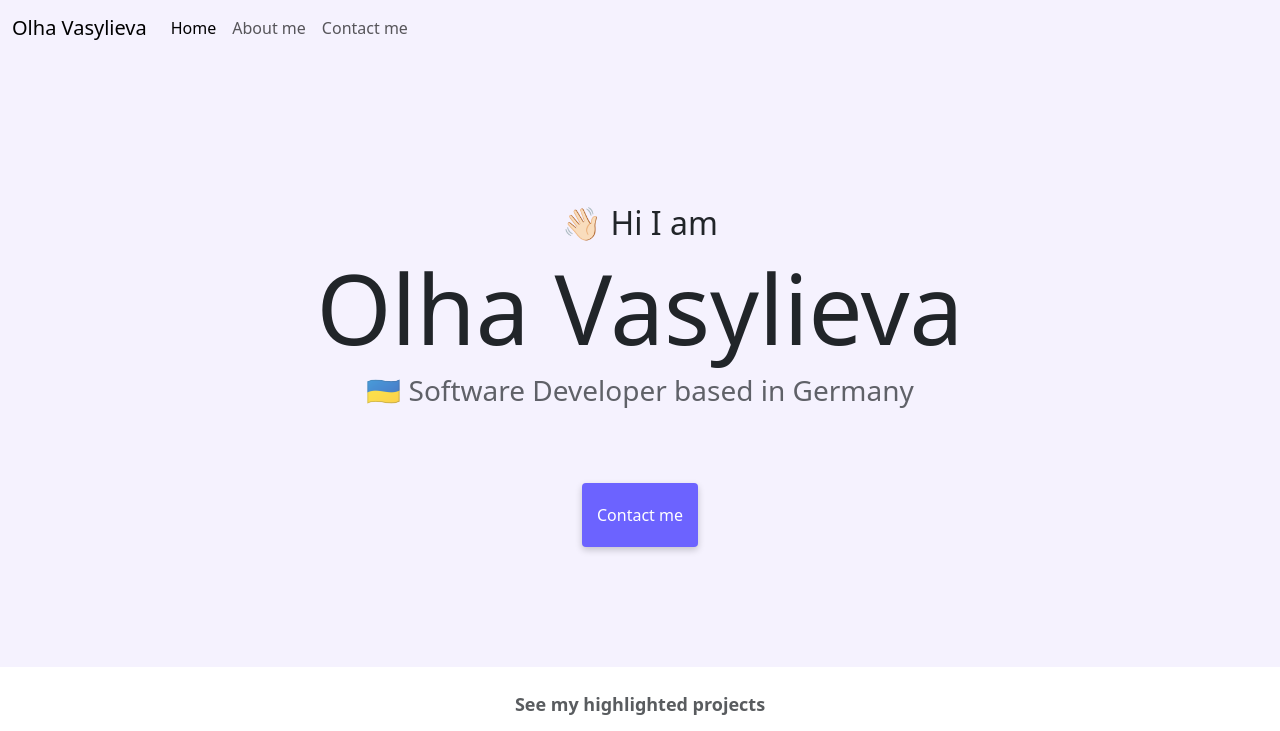
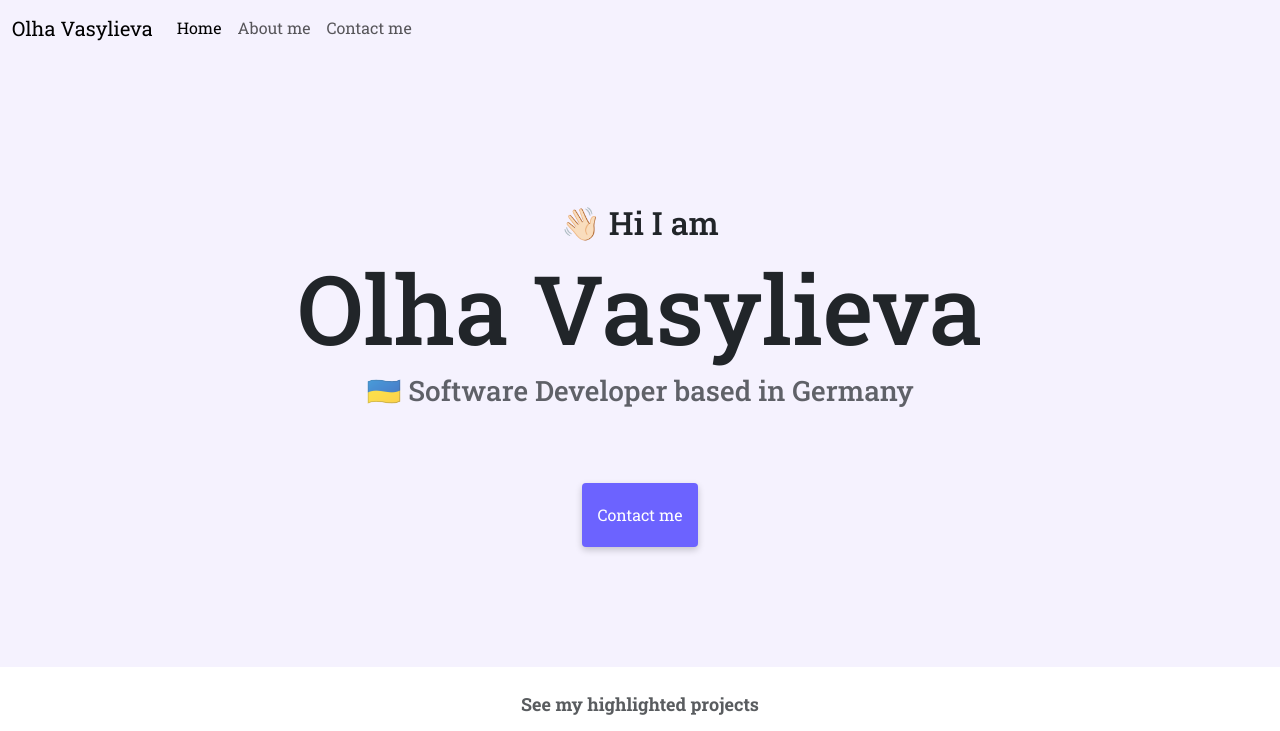
Before and after one commit to olhavasylievadev/about-me-fe-course-project, a plain HTML site: page index.html in a window 1280 px wide. Shown: the top 731 px of the page. Drawn offline with nearby package versions, Linux system fonts and the light colour scheme.

Commit message:
changed font-family

```diff
--- a/index.html
+++ b/index.html
@@ -7,14 +7,10 @@
     <meta http-equiv="X-UA-Compatible" content="ie=edge" />
     <link href="src/style.css" rel="stylesheet" />
     <title>Olha Vasylieva - Front-End Developer based in Berlin</title>
-    <link rel="preconnect" href="https://fonts.googleapis.com" />
-    <link rel="preconnect" href="https://fonts.gstatic.com" crossorigin />
     <script src="https://kit.fontawesome.com/0ba0f42869.js" crossorigin="anonymous"></script>
     <link rel="preconnect" href="https://fonts.googleapis.com">
     <link rel="preconnect" href="https://fonts.gstatic.com" crossorigin>
-    <link rel="preconnect" href="https://fonts.googleapis.com">
-    <link rel="preconnect" href="https://fonts.gstatic.com" crossorigin>
-    <link href="https://fonts.googleapis.com/css2?family=Roboto+Flex:wght@100;200;300;400;500;600&display=swap" rel="stylesheet">
+    <link href="https://fonts.googleapis.com/css2?family=Roboto+Slab:wght@100;200;300;400;500;600;700;800;900&display=swap" rel="stylesheet">
     <link
             href="https://cdn.jsdelivr.net/npm/bootstrap@5.3.0-alpha3/dist/css/bootstrap.min.css"
             rel="stylesheet"
--- a/src/style.css
+++ b/src/style.css
@@ -2,7 +2,10 @@
     --main-color: #6c63ff;
     --secondary-color: #f5f2fe;
     --shadow: 0 3px 7px rgba(0, 0, 0, 0.2);
-    font-family: 'Roboto Flex', sans-serif;
+}
+
+a {
+    font-family: 'Roboto Slab', serif;
 }
 
 h1,
@@ -10,6 +13,7 @@ h2,
 h3 {
     text-align: center;
     margin: 0;
+    font-family: 'Roboto Slab', serif;
 }
 
 h1 {
@@ -36,6 +40,7 @@ img {
 p {
     text-align: left;
     font-size: 18px;
+    font-family: 'Roboto Slab', serif;
 }
 
 .about-paragraphs p {
```
Also changed, not shown: about.html (+1 -3 lines).
